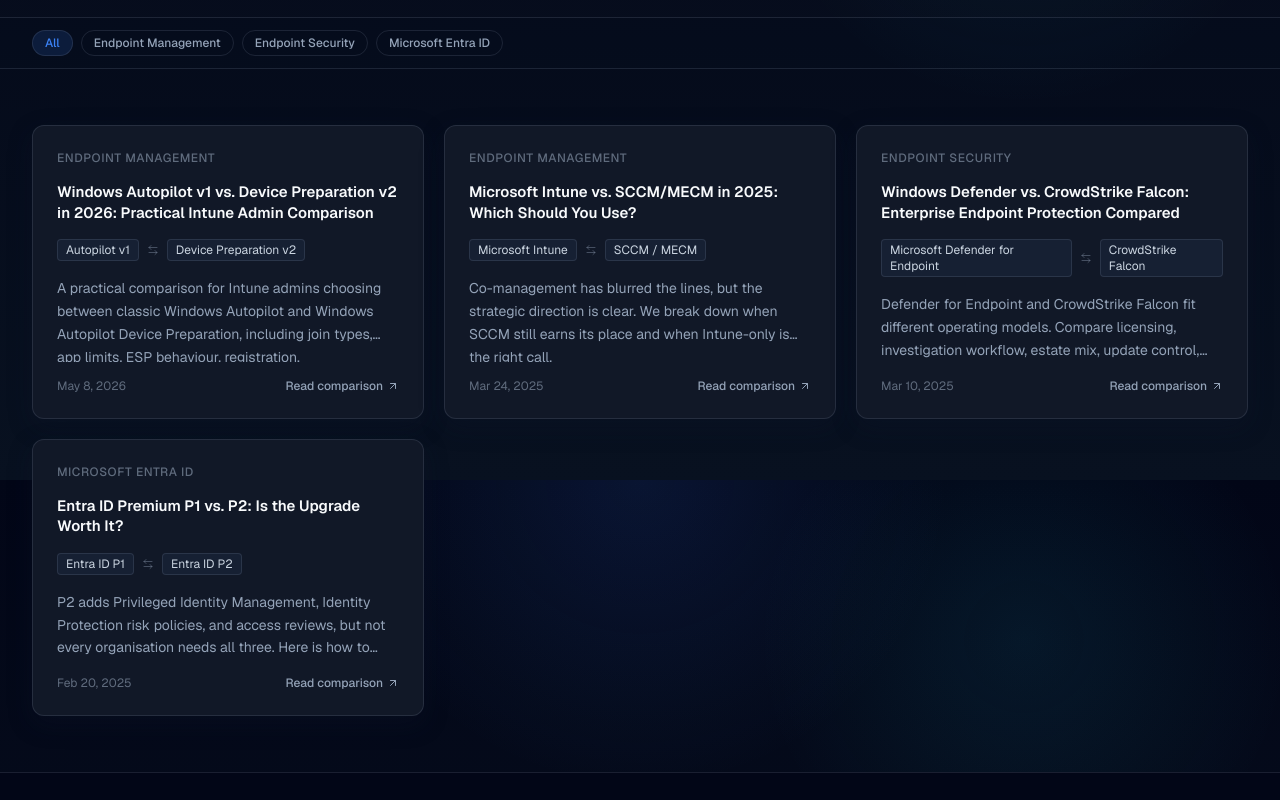
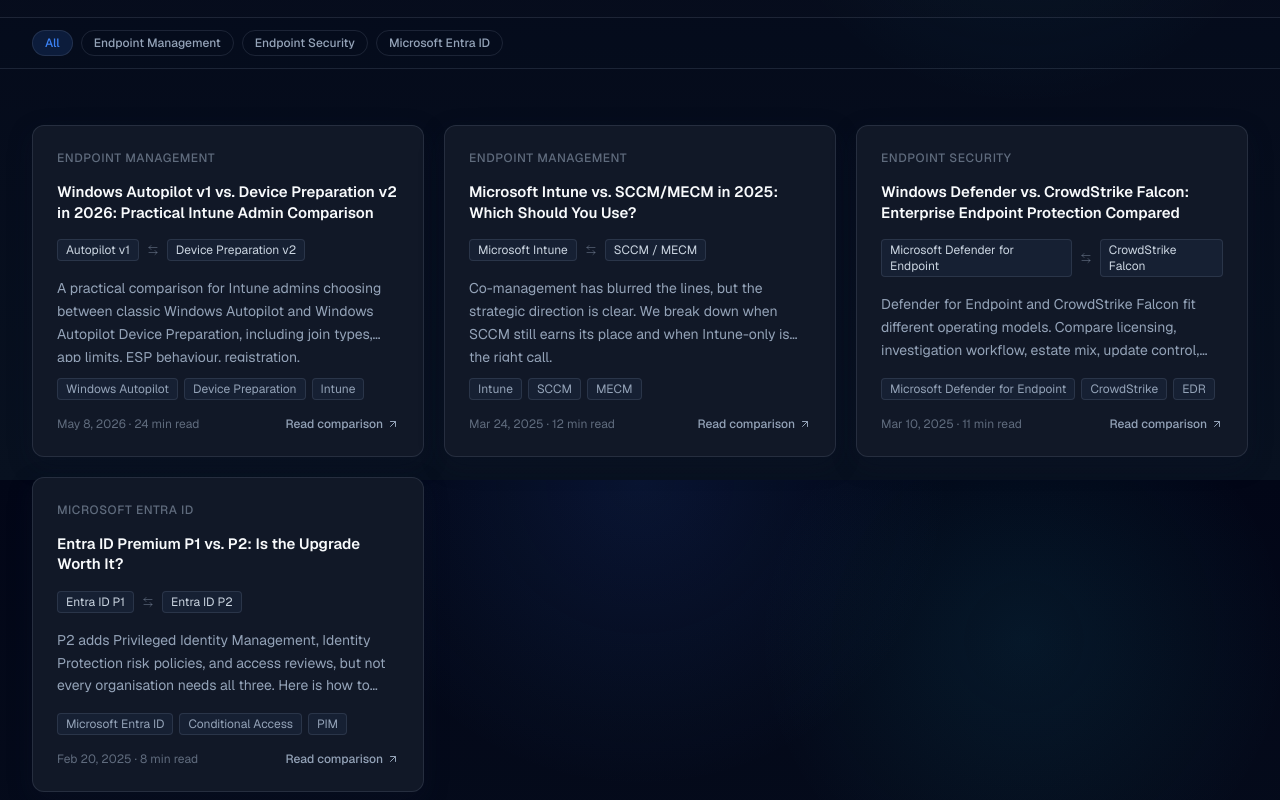
Before and after one commit to Jackoma0209/adminsignal, a Next.js app: page /comparisons in a window 1280 px wide. Shown: the part 320-1120 px from the top of the page. Built offline with nearby package versions, Linux system fonts and the light colour scheme; no server answers.

Commit message:
chore: improve discovery of recent practical guides

```diff
--- a/src/app/endpoint-security/page.tsx
+++ b/src/app/endpoint-security/page.tsx
@@ -145,6 +145,10 @@ export default function EndpointSecurityPage() {
 
   const endpointComparisons = comparisons
     .filter((c) => c.category === 'Endpoint Security' || c.category === 'Endpoint Management')
+    .sort((a, b) => {
+      if (a.category === b.category) return 0
+      return a.category === 'Endpoint Security' ? -1 : 1
+    })
     .slice(0, 2)
     .map((c) => ({
       title: c.title,
--- a/src/app/intune/page.tsx
+++ b/src/app/intune/page.tsx
@@ -110,7 +110,7 @@ export default function IntunePage() {
         a.affectedProducts.includes('Microsoft Intune') ||
         a.affectedProducts.includes('Windows Autopilot'),
     )
-    .slice(0, 4)
+    .slice(0, 6)
     .map((a) => ({
       title: a.title,
       href: `/troubleshooting/${a.slug}`,
--- a/src/app/microsoft-entra-id/page.tsx
+++ b/src/app/microsoft-entra-id/page.tsx
@@ -88,6 +88,7 @@ export default function EntraIdPage() {
     .filter(
       (g) =>
         g.tags?.includes('Entra ID') ||
+        g.tags?.includes('Microsoft Entra ID') ||
         g.category === 'Microsoft Entra ID' ||
         g.tags?.includes('Conditional Access') ||
         g.tags?.includes('Identity') ||
@@ -115,6 +116,7 @@ export default function EntraIdPage() {
     .filter(
       (a) =>
         a.affectedProducts.includes('Entra ID') ||
+        a.affectedProducts.includes('Microsoft Entra ID') ||
         a.affectedProducts.includes('Microsoft Intune') ||
         a.affectedProducts.includes('Windows Autopilot'),
     )
--- a/src/app/patch-management/page.tsx
+++ b/src/app/patch-management/page.tsx
@@ -89,15 +89,16 @@ export default function PatchManagementPage() {
       meta: s.date,
     }))
 
-  // Curated: GP troubleshooting (WUfB ring policy), CIS hardening (update controls), 25H2 deployment (ring setup)
   const tutorials = guides
     .filter((g) =>
+      g.tags?.includes('Patch Management') ||
       [
         'group-policy-troubleshooting-rsop-gpresult',
         'hardening-windows-11-cis-benchmark',
         'windows-11-25h2-autopilot-v2',
       ].includes(g.slug),
     )
+    .slice(0, 4)
     .map((g) => ({
       title: g.title,
       href: g.href ?? `/tutorials/${g.slug}`,
--- a/src/app/powershell/page.tsx
+++ b/src/app/powershell/page.tsx
@@ -76,6 +76,7 @@ export default function PowerShellPage() {
     .filter(
       (g) =>
         g.tags?.includes('PowerShell') ||
+        g.tags?.includes('Graph PowerShell') ||
         g.category === 'PowerShell' ||
         g.tags?.includes('WMI') ||
         g.tags?.includes('Automation'),
@@ -100,6 +101,7 @@ export default function PowerShellPage() {
   const troubleshootingItems = troubleshootingArticles
     .filter(
       (a) =>
+        a.affectedProducts.includes('PowerShell') ||
         a.affectedProducts.includes('Group Policy') ||
         a.affectedProducts.includes('Windows Update for Business') ||
         a.affectedProducts.includes('Windows Autopilot'),
--- a/src/app/sccm-mecm/page.tsx
+++ b/src/app/sccm-mecm/page.tsx
@@ -98,11 +98,13 @@ export default function SccmMecmPage() {
       (g) =>
         g.tags?.includes('SCCM') ||
         g.tags?.includes('MECM') ||
+        g.tags?.includes('Endpoint Management') ||
+        g.tags?.includes('Settings Catalog') ||
         g.category === 'SCCM / MECM' ||
         g.tags?.includes('Autopilot') ||
         g.category === 'Group Policy',
     )
-    .slice(0, 3)
+    .slice(0, 4)
     .map((g) => ({
       title: g.title,
       href: g.href ?? `/tutorials/${g.slug}`,
--- a/src/components/cards/ComparisonCard.tsx
+++ b/src/components/cards/ComparisonCard.tsx
@@ -32,8 +32,23 @@ export default function ComparisonCard({ comparison }: ComparisonCardProps) {
 
       <p className="line-clamp-3 flex-1 text-sm leading-relaxed text-muted">{comparison.excerpt}</p>
 
+      {comparison.tags && comparison.tags.length > 0 && (
+        <div className="flex flex-wrap gap-1.5">
+          {comparison.tags.slice(0, 3).map((tag) => (
+            <span
+              key={tag}
+              className="rounded border border-border bg-surface-elevated px-2 py-0.5 text-xs text-muted"
+            >
+              {tag}
+            </span>
+          ))}
+        </div>
+      )}
+
       <div className="mt-auto flex items-center justify-between">
-        <span className="text-xs text-muted/60">{comparison.date}</span>
+        <span className="text-xs text-muted/60">
+          {comparison.date} · {comparison.readTime}
+        </span>
         <Link
           href={`/comparisons/${comparison.slug}`}
           className="flex items-center gap-1 text-xs font-medium text-muted transition-colors hover:text-primary"
--- a/src/components/sections/FeaturedGuidesSection.tsx
+++ b/src/components/sections/FeaturedGuidesSection.tsx
@@ -24,6 +24,10 @@ export default function FeaturedGuidesSection() {
 
   const heroGradient = categoryGradients[hero.category] ?? 'from-slate-900 via-slate-900 to-slate-950'
   const heroHref = hero.href ?? `/tutorials/${hero.slug}`
+  const updatedLabel = new Intl.DateTimeFormat('en-GB', {
+    month: 'long',
+    year: 'numeric',
+  }).format(new Date(hero.publishedAt))
 
   return (
     <section className="border-t border-border bg-surface/20 py-20">
@@ -72,7 +76,7 @@ export default function FeaturedGuidesSection() {
                   <Badge variant="language">{hero.difficulty}</Badge>
                   <span className="inline-flex items-center gap-1.5 rounded-full border border-emerald-500/25 bg-emerald-500/8 px-2.5 py-1 text-xs font-medium text-emerald-400">
                     <ShieldCheck className="h-3 w-3" />
-                    Updated April 2026
+                    Updated {updatedLabel}
                   </span>
                 </div>
 
--- a/src/content/comparisons/autopilot-v1-vs-v2-2026.mdx
+++ b/src/content/comparisons/autopilot-v1-vs-v2-2026.mdx
@@ -20,7 +20,7 @@ It is not a procurement comparison and it is not a generic list of wizard screen
 - Whether the helpdesk can see where the deployment failed
 - Whether the migration plan has a fallback path when a pilot does not behave like the design document
 
-For wider Intune architecture, keep the [Intune hub](/intune) open beside this guide. For identity design, use the [Microsoft Entra ID hub](/microsoft-entra-id). If you are building a new Windows 11 rollout, the companion implementation guide is [Deploy Windows 11 25H2 with Intune and Autopilot v2](/guides/windows-11-25h2-autopilot-v2).
+For wider Intune architecture, keep the [Intune hub](/intune) open beside this guide. For identity design, use the [Microsoft Entra ID hub](/microsoft-entra-id). If you are building a new Windows 11 rollout, the companion implementation guide is [Deploy Windows 11 25H2 with Intune and Autopilot v2](/guides/windows-11-25h2-autopilot-v2). If imports or deployment tracking are already failing, use [Autopilot Device Not Importing Hardware Hash](/troubleshooting/autopilot-device-not-importing-hardware-hash) and [Autopilot Enrollment Status Page Stuck](/troubleshooting/autopilot-enrollment-status-page-stuck) before changing the design.
 
 ## Tested Environment Note
 
--- a/src/data/comparisons.ts
+++ b/src/data/comparisons.ts
@@ -12,6 +12,7 @@ export interface Comparison {
   publishedAt: string
   readTime: string
   authorId: string
+  tags?: string[]
   isFeatured?: boolean
 }
 
@@ -31,6 +32,7 @@ export const comparisons: Comparison[] = [
     publishedAt: '2026-05-08',
     readTime: '24 min read',
     authorId: 'jack',
+    tags: ['Windows Autopilot', 'Device Preparation', 'Intune', 'Endpoint Management'],
   },
   {
     id: '1',
@@ -48,6 +50,7 @@ export const comparisons: Comparison[] = [
     publishedAt: '2025-03-24',
     readTime: '12 min read',
     authorId: 'sarah-chen',
+    tags: ['Intune', 'SCCM', 'MECM', 'Co-management'],
     isFeatured: true,
   },
   {
@@ -65,6 +68,7 @@ export const comparisons: Comparison[] = [
     publishedAt: '2025-03-10',
     readTime: '11 min read',
     authorId: 'marcus-webb',
+    tags: ['Microsoft Defender for Endpoint', 'CrowdStrike', 'EDR', 'Endpoint Security'],
     isFeatured: true,
   },
   {
@@ -83,6 +87,7 @@ export const comparisons: Comparison[] = [
     publishedAt: '2025-02-20',
     readTime: '8 min read',
     authorId: 'priya-nair',
+    tags: ['Microsoft Entra ID', 'Conditional Access', 'PIM', 'Identity'],
     isFeatured: true,
   },
 ]
--- a/src/data/guides.ts
+++ b/src/data/guides.ts
@@ -29,6 +29,7 @@ export const guides: Guide[] = [
     difficulty: 'Advanced',
     authorId: 'jack',
     tags: ['Exchange Online', 'SMTP AUTH', 'Basic Authentication', 'PowerShell', 'Microsoft Entra ID'],
+    isFeatured: true,
   },
   {
     id: '12',
@@ -43,6 +44,7 @@ export const guides: Guide[] = [
     difficulty: 'Advanced',
     authorId: 'jack',
     tags: ['PowerShell', 'Microsoft Graph', 'Microsoft Entra ID', 'MSOnline', 'AzureAD'],
+    isFeatured: true,
   },
   {
     id: '11',
@@ -57,6 +59,7 @@ export const guides: Guide[] = [
     difficulty: 'Advanced',
     authorId: 'jack',
     tags: ['Microsoft Defender for Endpoint', 'Intune', 'Endpoint Security', 'EDR', 'Windows Security'],
+    isFeatured: true,
   },
   {
     id: '10',
@@ -71,6 +74,7 @@ export const guides: Guide[] = [
     difficulty: 'Advanced',
     authorId: 'jack',
     tags: ['Intune', 'Settings Catalog', 'Administrative Templates', 'Graph PowerShell', 'Endpoint Management'],
+    isFeatured: true,
   },
   {
     id: '9',
@@ -85,6 +89,7 @@ export const guides: Guide[] = [
     difficulty: 'Advanced',
     authorId: 'jack',
     tags: ['Microsoft 365', 'MFA', 'Microsoft Entra ID', 'Conditional Access', 'Graph PowerShell'],
+    isFeatured: true,
   },
   {
     id: '8',
@@ -99,6 +104,7 @@ export const guides: Guide[] = [
     difficulty: 'Advanced',
     authorId: 'jack',
     tags: ['Secure Boot', 'BitLocker', 'Windows Server', 'Intune', 'Patch Management', 'Firmware'],
+    isFeatured: true,
   },
   {
     id: '7',
--- a/src/lib/search.ts
+++ b/src/lib/search.ts
@@ -96,7 +96,16 @@ function buildIndex(): IndexItem[] {
   }
 
   for (const c of comparisons) {
-    const text = [c.title, c.slug, c.excerpt, c.productA, c.productB, c.category, c.verdict].join(' ')
+    const text = [
+      c.title,
+      c.slug,
+      c.excerpt,
+      c.productA,
+      c.productB,
+      c.category,
+      c.verdict,
+      ...(c.tags ?? []),
+    ].join(' ')
     items.push({
       title: c.title,
       excerpt: c.excerpt,
```
